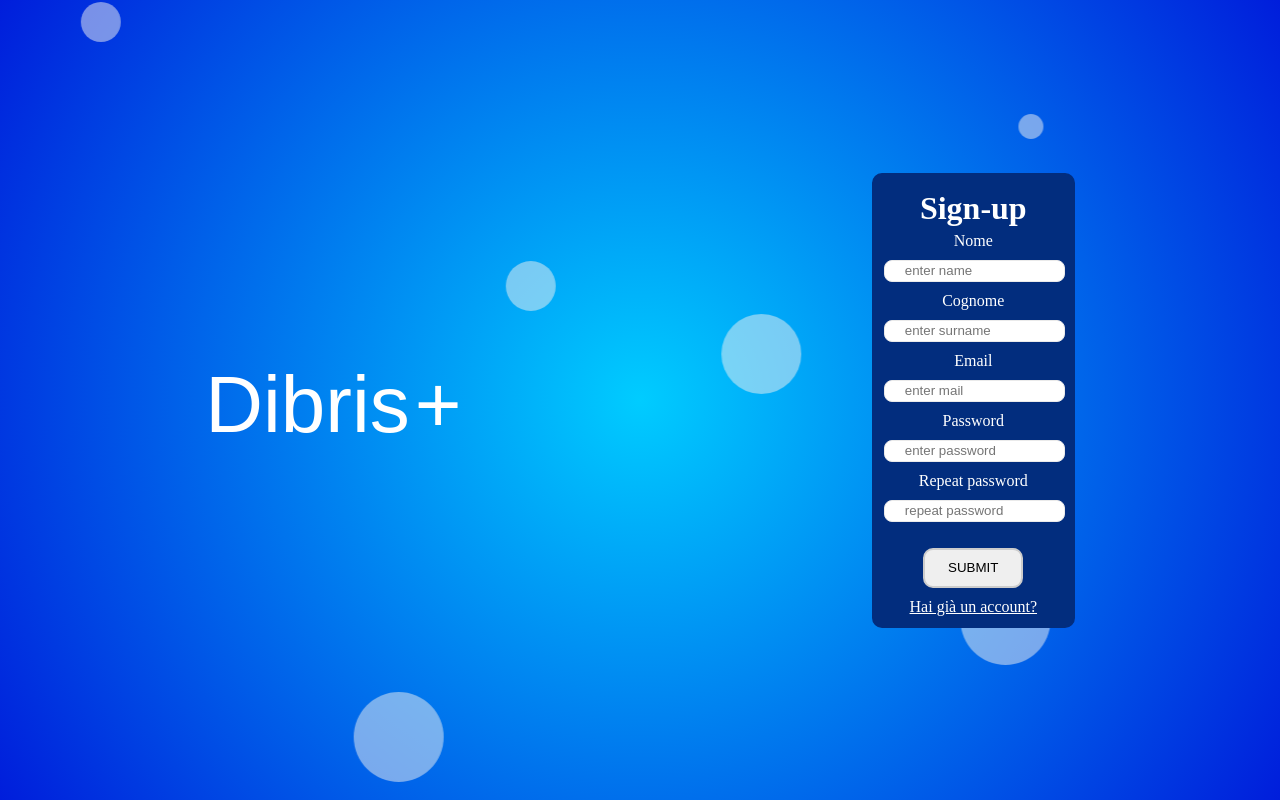
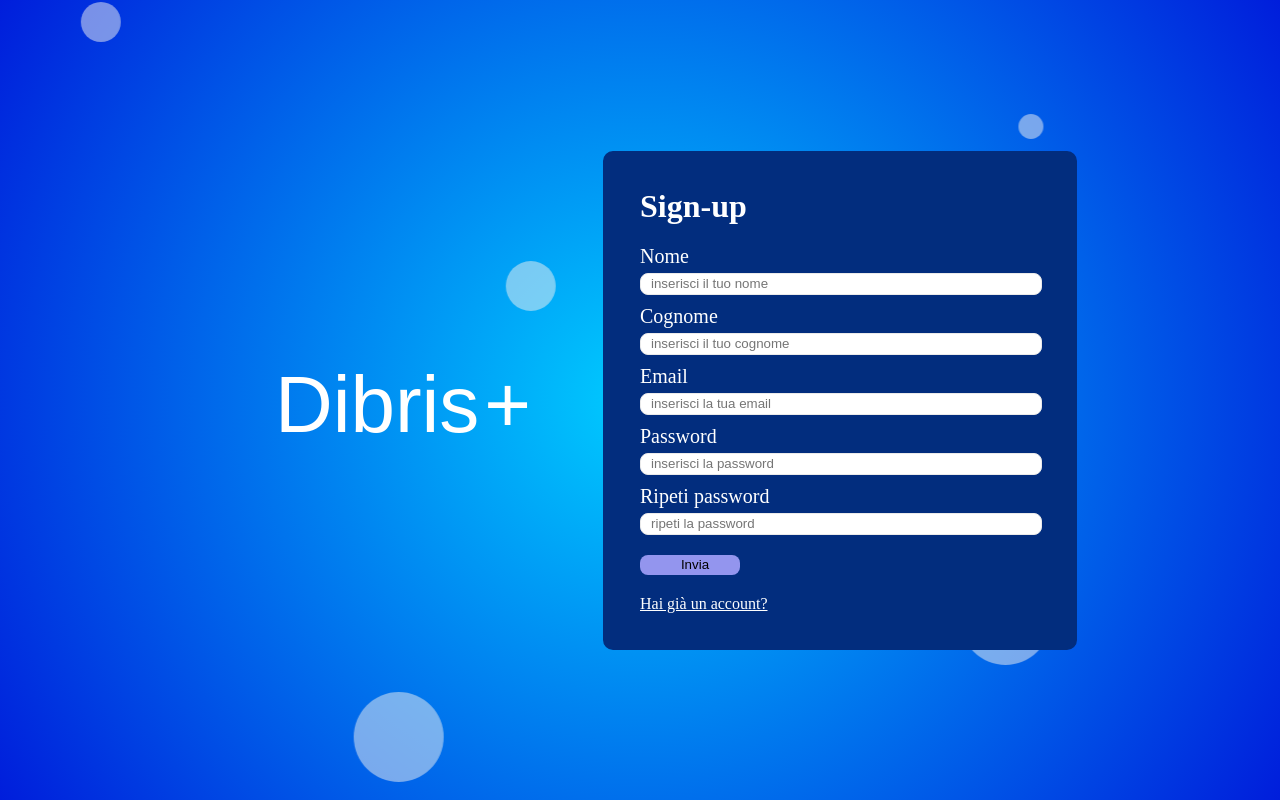
Before and after one commit to YuriRomano02/DibrisPlus, a PHP site: page /form_registration.php in a window 1280 px wide. Run offline with PHP 8.4, Linux system fonts and the light colour scheme; some web fonts are replaced.

Commit message:
UPDATE: registration copy.php

```diff
--- a/site/registration/form_registration.php
+++ b/site/registration/form_registration.php
@@ -1,10 +1,10 @@
 <!DOCTYPE html>
-<html lang="en">
+<html lang="it">
 
 <head>
     <meta charset="UTF-8">
     <meta name="viewport" content="width=device-width, initial-scale=1.0">
-    <title>Document</title>
+    <title>Registrazione</title>
     <link rel="stylesheet" href="../Elementi in comune/sfondo.css">
     <link rel="stylesheet" href="./registration.css">
     <link href="https://fonts.cdnfonts.com/css/new-walt-disney-font" rel="stylesheet">
@@ -21,24 +21,25 @@
             <p>Dibris</p>
             <p id="stellina">+</p>
         </div>
-        <form action="registration.php" method="post">
+        <form id="form" action="registration copy.php" method="post">
             <h1>Sign-up</h1>
-            <label for="Nome">Nome</label><br>
-            <input type="text" placeholder="enter name" id="Nome" name="Nome" required><br>
-            <label for="Cognome">Cognome</label><br>
-            <input type="text" placeholder="enter surname" id="Cognome" name="Cognome" required><br>
-            <label for="email">Email</label><br>
-            <input type="email" placeholder="enter mail" id="email" name="Email" required><br>
-            <label for="password">Password</label><br>
-            <input type="password" placeholder="enter password" id="password" maxlength="24" minlength="6"
-                name="password" required><br>
-            <label for="rp_password">Repeat password</label><br>
-            <input type="password" placeholder="repeat password" id="rp_password" maxlength="24" minlength="6"
-                name="rp_password" required><br>
-            <button type="submit" name="submit" class="registerbtn">SUBMIT</button>
-            <p><a href="../login/login.php">Hai già un account?</a></p>
+
+            <label for="firstname">Nome</label>
+            <input type="text" name="firstname" id="firstname" placeholder="inserisci il tuo nome" required>
+            <label for="lastname">Cognome</label>
+            <input type="text" name="lastname" id="lastname" placeholder="inserisci il tuo cognome" required>
+            <label for="email">Email</label>
+            <input type="email" name="email" id="email" placeholder="inserisci la tua email" required>
+            <label for="pass">Password</label>
+            <input type="password" name="pass" id="pass" placeholder="inserisci la password" maxlength="24" minlength="6" required>
+            <label for="confirm">Ripeti password</label>
+            <input type="password" name="confirm" id="confirm" placeholder="ripeti la password" maxlength="24" minlength="6" required>
+            <input type="submit" name="submit" id="button" value="Invia">
+
+            <p><a href="../login/form_login.php">Hai già un account?</a></p>
         </form>
     </div>
+    <script src="./registration.js"></script>
 </body>
 
 </html>
--- a/site/registration/registration.css
+++ b/site/registration/registration.css
@@ -3,10 +3,14 @@
   padding: 0;
 }
 
+body{
+  font-family: 'Times New Roman', Times, serif;
+}
+
 #contenitore {
   display: flex;
   flex-wrap: wrap;
-  justify-content: space-around;
+  justify-content: center;
   align-items: center;
   height: 100%;
 }
@@ -14,8 +18,10 @@
 #div_logo {
   color: white;
   display: flex;
+  justify-content: center;
   font-size: 5rem;
   font-family: 'New Walt Disney Font', sans-serif;
+  width: 400px;
 }
 
 #stellina {
@@ -23,32 +29,43 @@
   font-family: sans-serif;
   position: relative;
   transform-origin: -250px 50%;
+  align-items: center;
 }
 
 form {
-  text-align: center;
   border: 2px solid rgb(2, 45, 126);
   border-radius: 10px;
   color: white;
   background-color: rgb(2, 45, 126);
-  padding: 10px;
+  padding: 35px;
+  width: 400px;
 }
 
 h1 {
-  margin: 5px;
+  margin-bottom: 20px;
+}
+
+label{
+  font-size: 20px;
 }
 
 input {
+  margin-top: 5px;
   width: 100%;
   height: 20px;
   border: 1px solid #eaeaea;
   outline: none;
   border-radius: 8px;
-  text-indent: 20px;
+  text-indent: 10px;
+  color: black;
+  margin-bottom: 10px;
+}
+
+#button{
   margin-top: 10px;
-  margin-bottom: 10px;
-  transition: all 0.2s ease-in-out;
-  color: black;
+  border:none;
+  width: 100px;
+  background-color: #9395ee;
 }
 
 a {
--- /dev/null
+++ b/site/registration/registration.js
@@ -0,0 +1,19 @@
+const form = document.getElementById("form")
+const firstname = document.getElementById("firstname")
+const lastname = document.getElementById("lastname")
+const email = document.getElementById("email")
+const pass = document.getElementById("pass")
+const confirm = document.getElementById("confirm")
+
+form.addEventListener("submit", controlloCredenziali(event))
+
+function controlloPassword(){
+    return pass.value = confirm.value;
+}
+
+function controlloCredenziali(event){
+    event.preventDefault()
+    if(!controlloPassword()){
+        alert("La password non coincide con la conferma della password")
+    }
+}
```
Also changed, not shown: site/Elementi in comune/databaseConnection.php (+3 -10 lines), site/registration/registration copy.php (added, +69 -0 lines), 1 other file.
